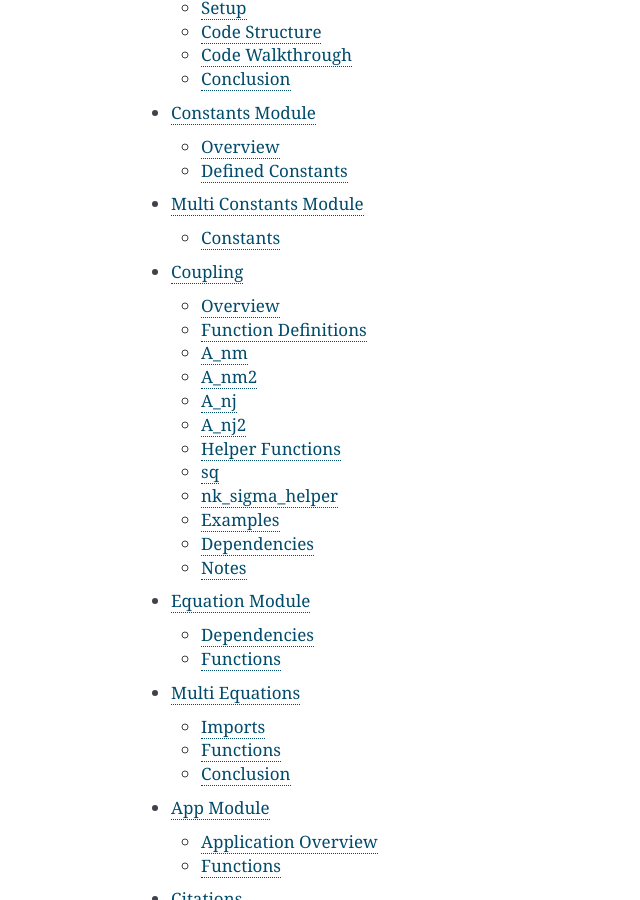
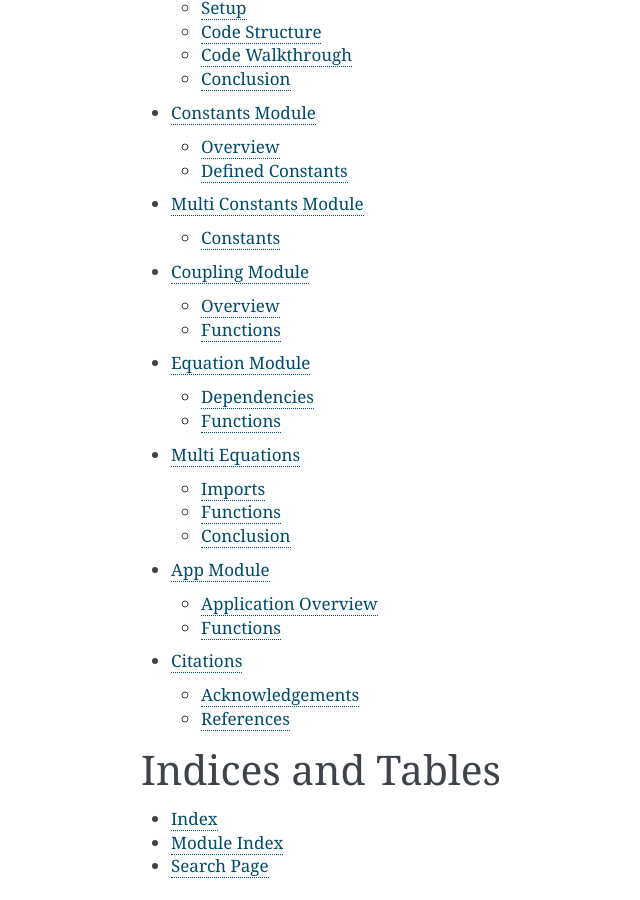
Before and after one commit to symbiotic-engineering/OpenFLASH, a Sphinx documentation site: the page built from docs/index.rst, in a window 1280 px wide and 900 px high, scrolled down 1471 px. Shown: the whole window, without its empty margins (279-919 px from the left). Built offline with Sphinx 7.4.7, drawn with Linux system fonts in a browser that asks for light colours; some of the changed lines change nothing that is shown.

Commit message:
Document coupling module and its functions
- update Sphinx documentation for the `coupling.py` module, which contains coupling integrals.

- Updated `coupling.rst` to describe the module's purpose and detail each integral function.
- Provided clear explanations for function parameters, return types, and exceptions.

```diff
--- a/docs/coupling.rst
+++ b/docs/coupling.rst
@@ -1,166 +1,142 @@
-Coupling
+.. _coupling-module:
+
+==================
+Coupling Module
+==================
+
+.. automodule:: coupling
+   :members:
+   :undoc-members:
+   :show-inheritance:
+
+.. _coupling-overview:
+
+Overview
 ========
 
-Overview
---------
+This module (`coupling.py`) defines various coupling integrals and helper functions critical for solving the multi-domain problem using the MEEM (Multi-Domain Eigenfunction Expansion Method). These functions represent the integrals over the fluid boundaries, connecting different regions of the solution domain. They are fundamental in constructing the system of linear equations that determines the unknown coefficients of the potential solutions.
 
-The `coupling` module provides functions for calculating coupling integrals used in the **Matched Eigenfunctions Method (MEEM)**. The primary functions, such as `A_nm`, `A_nm2`, `A_nj`, and `A_nj2`, compute various integral transformations. These calculations are vital for accurately modeling coupled systems in the MEEM framework.
+.. _coupling-functions:
 
-Function Definitions
---------------------
+Functions
+=========
 
-.. _A_nm:
+.. autofunction:: sq
+   :noindex:
 
-A_nm
-----
+   Calculates the square of an input number.
 
-.. function:: A_nm(n, m)
+   :param n: The number to be squared.
+   :type n: float or int
+   :returns: The square of `n`.
+   :rtype: float or int
 
-   Computes the integral `A_nm`, representing coupling integrals between indices `n` and `m`.
+.. autofunction:: A_nm
+   :noindex:
 
-   **Parameters:**
+   Calculates the coupling integral :math:`A_{nm}`. This integral relates the inner and middle domains
+   across a common boundary. The specific formula depends on the values of `n` and `m`.
 
-   - **n** (*int*): First index in the coupling integral calculation.
-   - **m** (*int*): Second index in the coupling integral calculation.
+   :param n: Integer index for one series term.
+   :type n: int
+   :param m: Integer index for another series term.
+   :type m: int
+   :raises ValueError: If `n` or `m` are invalid (e.g., negative).
+   :returns: The calculated coupling integral value.
+   :rtype: float or complex
 
-   **Returns:**
+.. autofunction:: A_nm2
+   :noindex:
 
-   - (*float*): Result of the integral for the given indices `n` and `m`.
+   Calculates the coupling integral :math:`A_{nm}` (alternative formulation).
+   The specific formula depends on the values of `j` and `n`.
 
-   **Raises:**
+   :param j: Integer index for one series term.
+   :type j: int
+   :param n: Integer index for another series term.
+   :type n: int
+   :raises ValueError: If `j` or `n` are invalid.
+   :returns: The calculated coupling integral value.
+   :rtype: float or complex
 
-   - **ValueError**: Raised if invalid indices are provided.
+.. autofunction:: A_nj
+   :noindex:
 
-.. code-block:: python
+   Calculates the coupling integral :math:`A_{nj}`. This integral often relates different domains or
+   series expansions at an interface.
 
-   # Example usage
-   result = A_nm(2, 3)
+   :param n: Integer index for one series term.
+   :type n: int
+   :param j: Integer index for another series term.
+   :type j: int
+   :raises ValueError: If `n` or `j` are invalid.
+   :returns: The calculated coupling integral value.
+   :rtype: float or complex
 
+.. autofunction:: A_nj2
+   :noindex:
 
-.. _A_nm2:
+   Calculates the coupling integral :math:`A_{nj}` (alternative formulation).
+   The specific formula depends on the values of `n` and `j`.
 
-A_nm2
------
+   :param n: Integer index for one series term.
+   :type n: int
+   :param j: Integer index for another series term.
+   :type j: int
+   :raises ValueError: If `n` or `j` are invalid.
+   :returns: The calculated coupling integral value.
+   :rtype: float or complex
 
-.. function:: A_nm2(j, n)
+.. autofunction:: nk_sigma_helper
+   :noindex:
 
-   Computes the integral `A_nm2`, applying specific transformations to indices `j` and `n`.
+   A helper function that computes several intermediate sigma values used in the `A_mk` integral
+   calculations.
 
-   **Parameters:**
+   :param mk: A derived wave number, often from `m_k`.
+   :type mk: float
+   :param k: Integer index for a series term.
+   :type k: int
+   :param m: Integer index for another series term.
+   :type m: int
+   :returns: A tuple containing various precomputed sigma values (sigma1, sigma2, sigma3, sigma4, sigma5).
+   :rtype: tuple[float, float, float, float, float]
 
-   - **j** (*int*): First index.
-   - **n** (*int*): Second index.
+.. autofunction:: A_mk
+   :noindex:
 
-   **Returns:**
+   Calculates the coupling integral :math:`A_{mk}`. This integral is likely used to couple the
+   outermost domain (exterior region) to an inner domain.
 
-   - (*float*): Result of the `A_nm2` integral calculation.
+   :param m: Integer index for a series term.
+   :type m: int
+   :param k: Integer index for another series term.
+   :type k: int
+   :raises ValueError: If `m` or `k` are invalid.
+   :returns: The calculated coupling integral value.
+   :rtype: float or complex
 
-.. _A_nj:
+.. autofunction:: nk2_sigma_helper
+   :noindex:
 
-A_nj
-----
+   A helper function that computes several intermediate sigma values used in the `A_km2` integral
+   calculations.
 
-.. function:: A_nj(n, j)
+   :param mk: A derived wave number, often from `m_k`.
+   :type mk: float
+   :returns: A tuple containing various precomputed sigma values (sigma1, sigma2, sigma3, sigma4, sigma5).
+   :rtype: tuple[float, float, float, float, float]
 
-   Calculates the integral `A_nj`, essential for coupling calculations.
+.. autofunction:: A_km2
+   :noindex:
 
-   **Parameters:**
+   Calculates the coupling integral :math:`A_{km}` (alternative formulation, possibly from exterior to interior).
+   The specific formula depends on the values of `n` and `k`.
 
-   - **n** (*int*): First index in the coupling integral.
-   - **j** (*int*): Second index in the coupling integral.
-
-   **Returns:**
-
-   - (*float*): Calculated integral for the given indices.
-
-.. _A_nj2:
-
-A_nj2
------
-
-.. function:: A_nj2(n, j)
-
-   Computes the integral `A_nj2`, with additional transformations for `n` and `j`.
-
-   **Parameters:**
-
-   - **n** (*int*): First index.
-   - **j** (*int*): Second index.
-
-   **Returns:**
-
-   - (*float*): Calculated integral for the given indices.
-
-Helper Functions
-----------------
-
-.. _sq:
-
-sq
---
-
-.. function:: sq(x)
-
-   Squares the input number `x`.
-
-   **Parameters:**
-
-   - **x** (*float*): Number to be squared.
-
-   **Returns:**
-
-   - (*float*): Result of squaring `x`.
-
-.. code-block:: python
-
-   # Example usage
-   result = sq(5)
-
-
-.. _nk_sigma_helper:
-
-nk_sigma_helper
----------------
-
-.. function:: nk_sigma_helper(mk, k, m)
-
-   A helper function for `A_nm` and related calculations, handling specific transformations for values of `mk`, `k`, and `m`.
-
-   **Parameters:**
-
-   - **mk** (*float*): Coupled variable derived from `m_k`.
-   - **k** (*int*): Index in the transformation.
-   - **m** (*int*): Index in the transformation.
-
-   **Returns:**
-
-   - (*tuple*): Transformed components used in further calculations.
-
-Examples
---------
-
-The following example demonstrates a workflow using functions from the `coupling` module:
-
-.. code-block:: python
-
-   from coupling import A_nm, A_nm2, A_nj, sq
-
-   # Calculating A_nm and A_nm2
-   result_nm = A_nm(2, 3)
-   result_nm2 = A_nm2(4, 5)
-
-   # Using A_nj in further calculations
-   result_nj = A_nj(3, 6)
-
-Dependencies
-------------
-
-The following external libraries are required:
-
-- **NumPy**: For numerical operations.
-- **SciPy**: For integral transformations and mathematical operations.
-
-Notes
------
-
-Ensure all inputs fall within valid ranges to avoid `ValueError`. Index values are expected to be integers.
+   :param n: Integer index for a series term.
+   :type n: int
+   :param k: Integer index for another series term.
+   :type k: int
+   :raises ValueError: If `n` or `k` are invalid.
+   :returns: The calculated coupling integral value.
+   :rtype: float or complex
```
